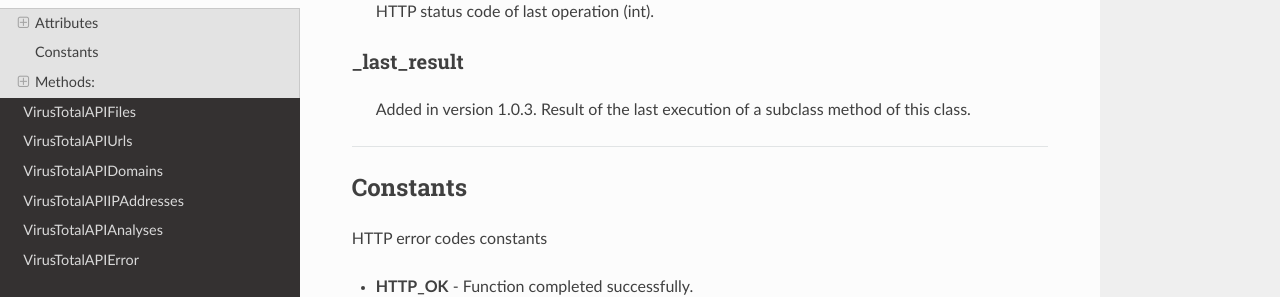
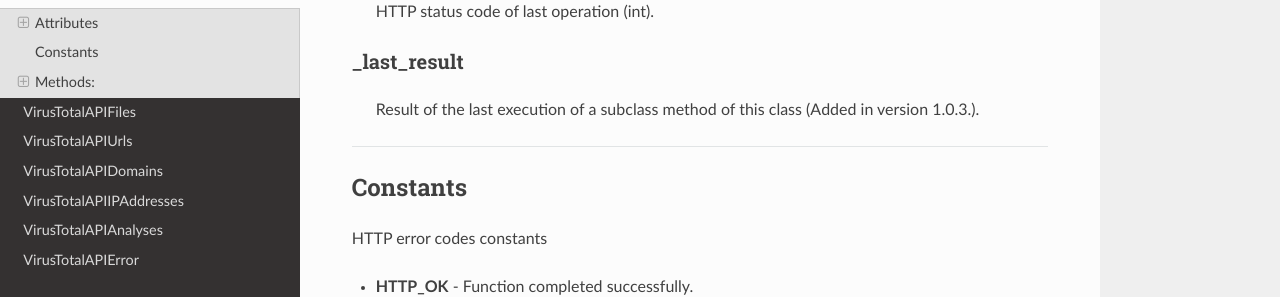
Before and after one commit to drobotun/virustotalapi3, a Sphinx documentation site: the page built from docs/source/base_class.rst, in a window 1280 px wide and 900 px high, scrolled down 748 px. Shown: the part 158-455 px from the top of the window. Built offline with Sphinx 7.4.7 and the Read the Docs theme 2.0.0, drawn with Linux system fonts in a browser that asks for light colours; some of the changed text lies outside the part shown.

Commit message:
Fixed docs

```diff
--- a/docs/source/base_class.rst
+++ b/docs/source/base_class.rst
@@ -34,8 +34,7 @@
 
 _last_result
 ~~~~~~~~~~~~
-    Added in version 1.0.3.
-    Result of the last execution of a subclass method of this class.
+    Result of the last execution of a subclass method of this class (Added in version 1.0.3.).
 
 ----
 
@@ -123,8 +122,7 @@
 
 get_last_result()
 ~~~~~~~~~~~~~~~~~
-    Added in version 1.0.3.
-    Return the result of executing methods of subclasses of this class.
+    Return the result of executing methods of subclasses of this class (Added in version 1.0.3).
 
 Arguments:
 """"""""""
```
